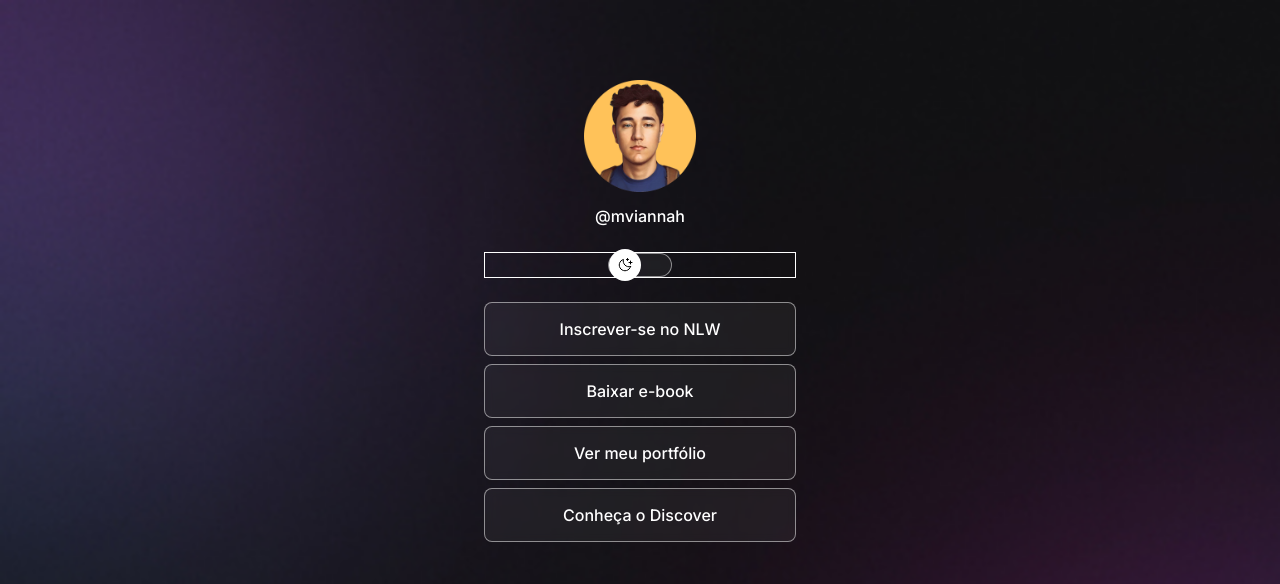
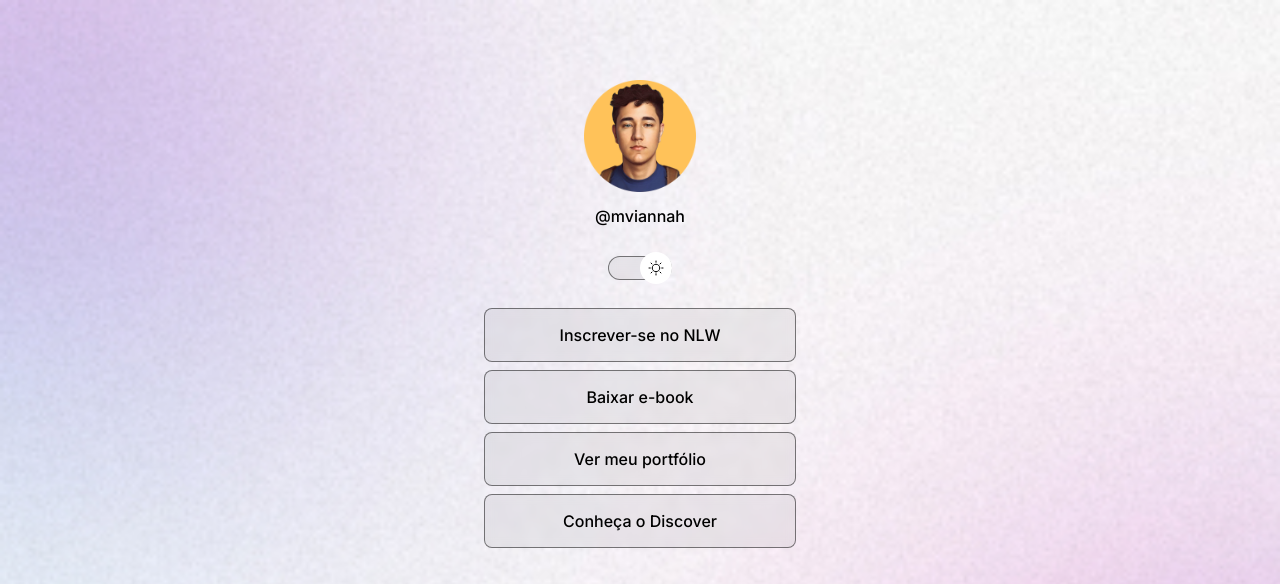
Before and after one commit to Vianahdev/Projeto-Dev-Links, a plain HTML site: page index.html in a window 1280 px wide. Shown: the top 584 px of the page. Drawn offline with nearby package versions, Linux system fonts and the light colour scheme.

Commit message:
dark mode button.
Adjusted the placement of the dark mode button.

```diff
--- a/css/style.css
+++ b/css/style.css
@@ -65,12 +65,10 @@ body *{
 /* SWITCH */
 
 #switch{
-  display: flex;
-  justify-content: center;
+  position: relative;
+  width: 64px;
 
-  position: relative;
-
-  border: 1px solid white;
+  margin: 4px auto;
 }
 
 #switch button{
@@ -82,10 +80,10 @@ body *{
 
   position: absolute;
   top: 50%;
-  left: 45%;
+  left: 0;
+  z-index: 1;
+  transform: translateY(-50%);
 
-  transform: translate(-50%, -50%);
-  z-index: 1;
 }
 
 #switch span{
@@ -101,6 +99,11 @@ body *{
 
   backdrop-filter: blur(4px);
   -webkit-backdrop-filter: blur(4px);
+}
+
+.light #switch button{
+  right: 0;
+  left: initial;
 }
 
 /* Links */
--- a/index.html
+++ b/index.html
@@ -1,5 +1,5 @@
 <!DOCTYPE html>
-<html lang="pt-br" >
+<html lang="pt-br" class="light">
   <head>
 
     <!--Fonts-->
```
